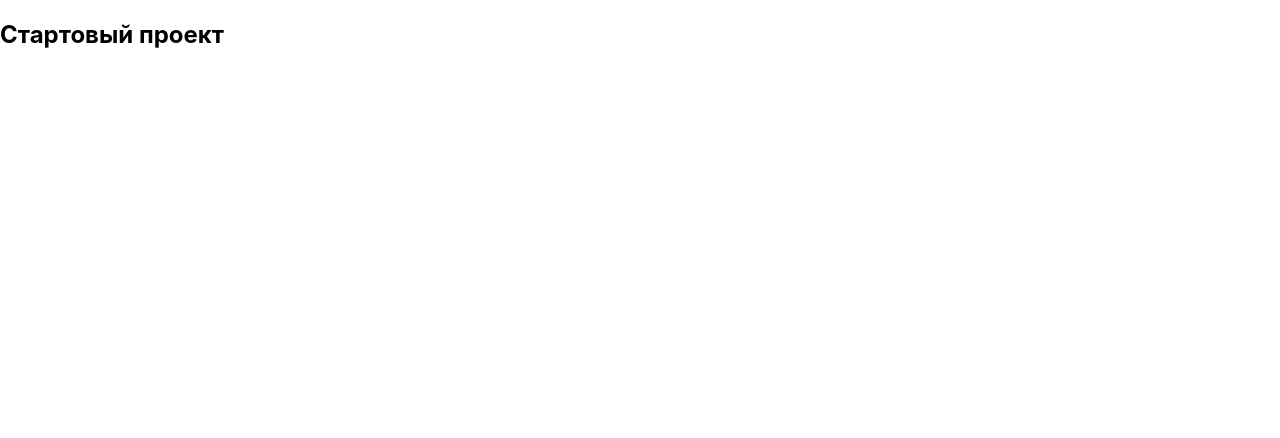
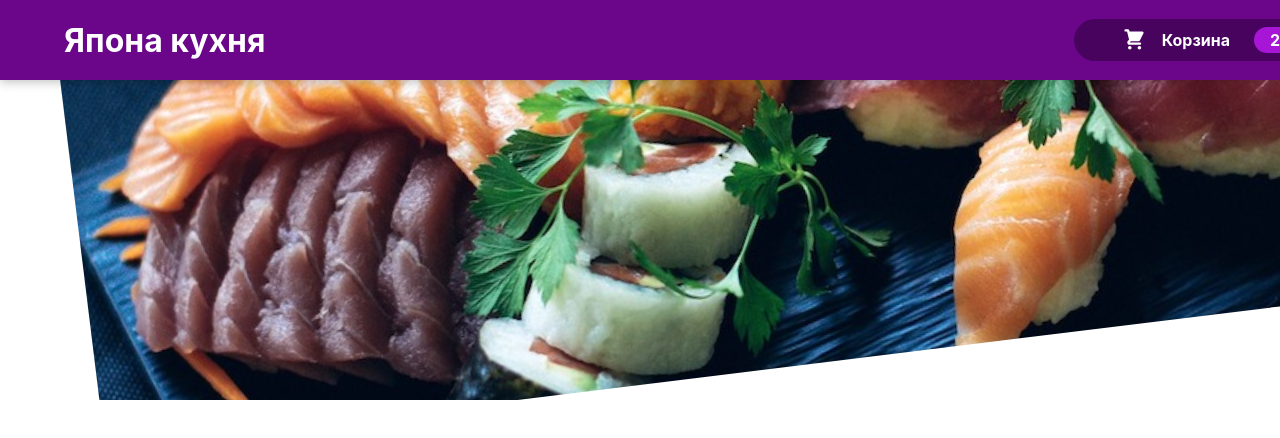
Before and after one commit to s-rb/japan-cafe, a React (Create React App) app: page / in a window 1280 px wide. Shown: the top 438 px of the page. Built offline with nearby package versions, Linux system fonts and the light colour scheme.

Commit message:
Added header, button (cart)

```diff
--- a/src/App.js
+++ b/src/App.js
@@ -1,10 +1,11 @@
+import React from "react";
+import Header from "./components/Layout/Header";
+
 function App() {
     return (
-        <div>
-            <h2>
-                Стартовый проект
-            </h2>
-        </div>
+        <React.Fragment>
+            <Header/>
+        </React.Fragment>
     );
 }
 
--- /dev/null
+++ b/src/components/Cart/CartIcon.js
@@ -0,0 +1,13 @@
+const CartIcon = () => {
+  return (
+    <svg
+      xmlns="http://www.w3.org/2000/svg"
+      viewBox="0 0 20 20"
+      fill="currentColor"
+    >
+      <path d="M3 1a1 1 0 000 2h1.22l.305 1.222a.997.997 0 00.01.042l1.358 5.43-.893.892C3.74 11.846 4.632 14 6.414 14H15a1 1 0 000-2H6.414l1-1H14a1 1 0 00.894-.553l3-6A1 1 0 0017 3H6.28l-.31-1.243A1 1 0 005 1H3zM16 16.5a1.5 1.5 0 11-3 0 1.5 1.5 0 013 0zM6.5 18a1.5 1.5 0 100-3 1.5 1.5 0 000 3z" />
+    </svg>
+  );
+};
+
+export default CartIcon;
--- /dev/null
+++ b/src/components/Layout/Header.js
@@ -0,0 +1,20 @@
+import React from "react";
+import sushiImage from '../../assets/sushi.jpg';
+import styles from './Header.module.css';
+import HeaderCartButton from "./HeaderCartButton";
+
+const Header = (props) => {
+    return (
+        <React.Fragment>
+            <header className={styles.header}>
+                <h1>Япона кухня</h1>
+                <HeaderCartButton/>
+            </header>
+            <div className={styles['main-image']}>
+                <img src={sushiImage} alt="Блюда японской кухни"/>
+            </div>
+        </React.Fragment>
+    )
+}
+
+export default Header;
--- /dev/null
+++ b/src/components/Layout/Header.module.css
@@ -0,0 +1,29 @@
+.header {
+  position: fixed;
+  top: 0;
+  left: 0;
+  width: 100%;
+  height: 5rem;
+  background-color: #6b068a;
+  color: white;
+  display: flex;
+  justify-content: space-between;
+  align-items: center;
+  padding: 0 5%;
+  box-shadow: 0 2px 10px rgba(0, 0, 0, 0.25);
+  z-index: 10;
+}
+
+.main-image {
+  width: 100%;
+  height: 25rem;
+  z-index: 0;
+  overflow: hidden;
+}
+
+.main-image img {
+  width: 120%;
+  height: 100%;
+  object-fit: cover;
+  transform: rotateZ(-7deg) translateY(-2rem) translateX(5rem);
+}
--- /dev/null
+++ b/src/components/Layout/HeaderCartButton.js
@@ -0,0 +1,15 @@
+import CartIcon from "../Cart/CartIcon";
+import styles from './HeaderCartButton.module.css';
+
+const HeaderCartButton = (props) => {
+    return <button className={styles.button}>
+        <span className={styles.icon}>
+            <CartIcon/>
+        </span>
+        <span>Корзина</span>
+        <span className={styles.badge}>
+            2
+        </span>
+    </button>
+}
+export default HeaderCartButton;
--- /dev/null
+++ b/src/components/Layout/HeaderCartButton.module.css
@@ -0,0 +1,59 @@
+.button {
+  cursor: pointer;
+  font: inherit;
+  border: none;
+  background-color: #47035d;
+  color: white;
+  padding: 0.5rem 3rem;
+  display: flex;
+  justify-content: space-around;
+  align-items: center;
+  border-radius: 25px;
+  font-weight: bold;
+}
+
+.button:hover,
+.button:active {
+  background-color: #2b0239;
+}
+
+.icon {
+  width: 1.5rem;
+  height: 1.5rem;
+  margin-right: 1rem;
+}
+
+.badge {
+  background-color: #a715d7;
+  padding: 0.2rem 1rem;
+  border-radius: 20px;
+  margin-left: 1.5rem;
+  font-weight: bold;
+}
+
+.button:hover .badge,
+.button:active .badge {
+  background-color: #6d0d8d;
+}
+
+.bump {
+  animation: bump 300ms ease-out;
+}
+
+@keyframes bump {
+  0% {
+    transform: scale(1);
+  }
+  10% {
+    transform: scale(0.9);
+  }
+  30% {
+    transform: scale(1.1);
+  }
+  50% {
+    transform: scale(1.15);
+  }
+  100% {
+    transform: scale(1);
+  }
+}
```
Also changed, not shown: src/assets/sushi.jpg (added).
